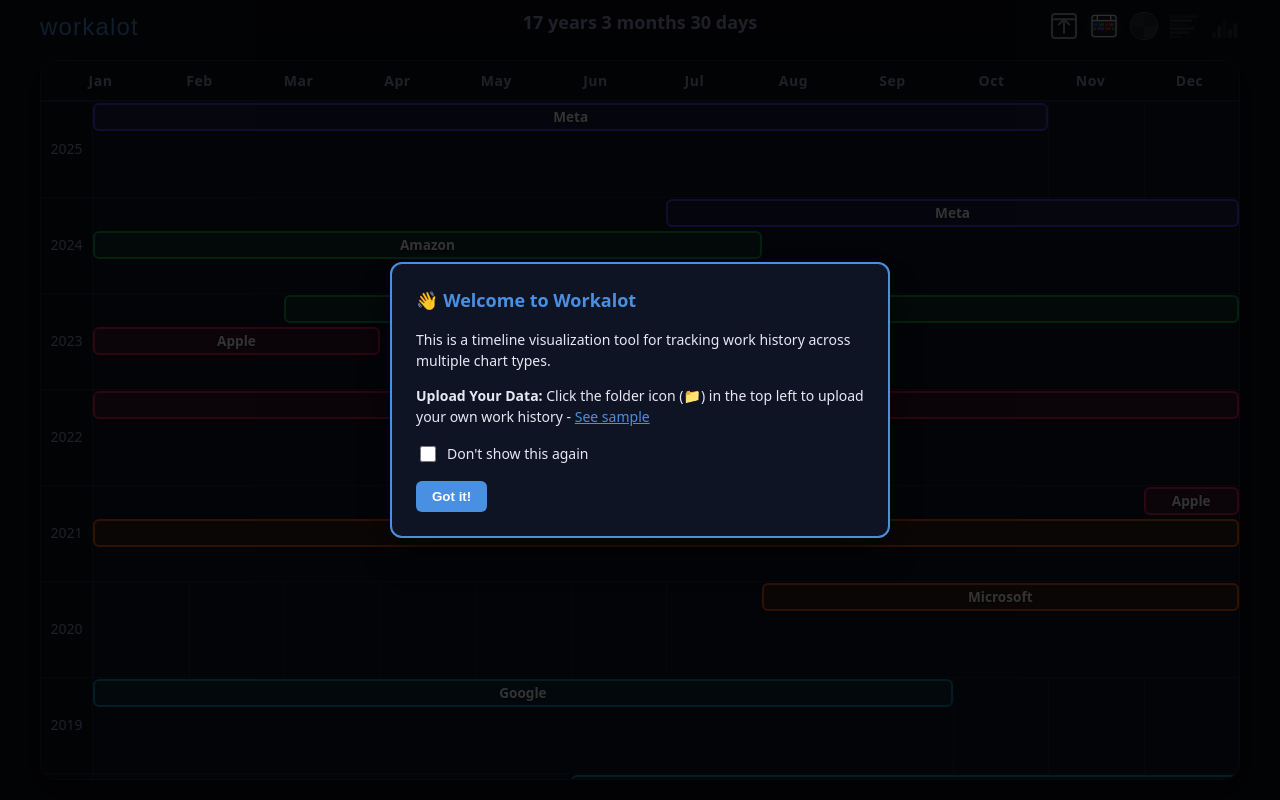
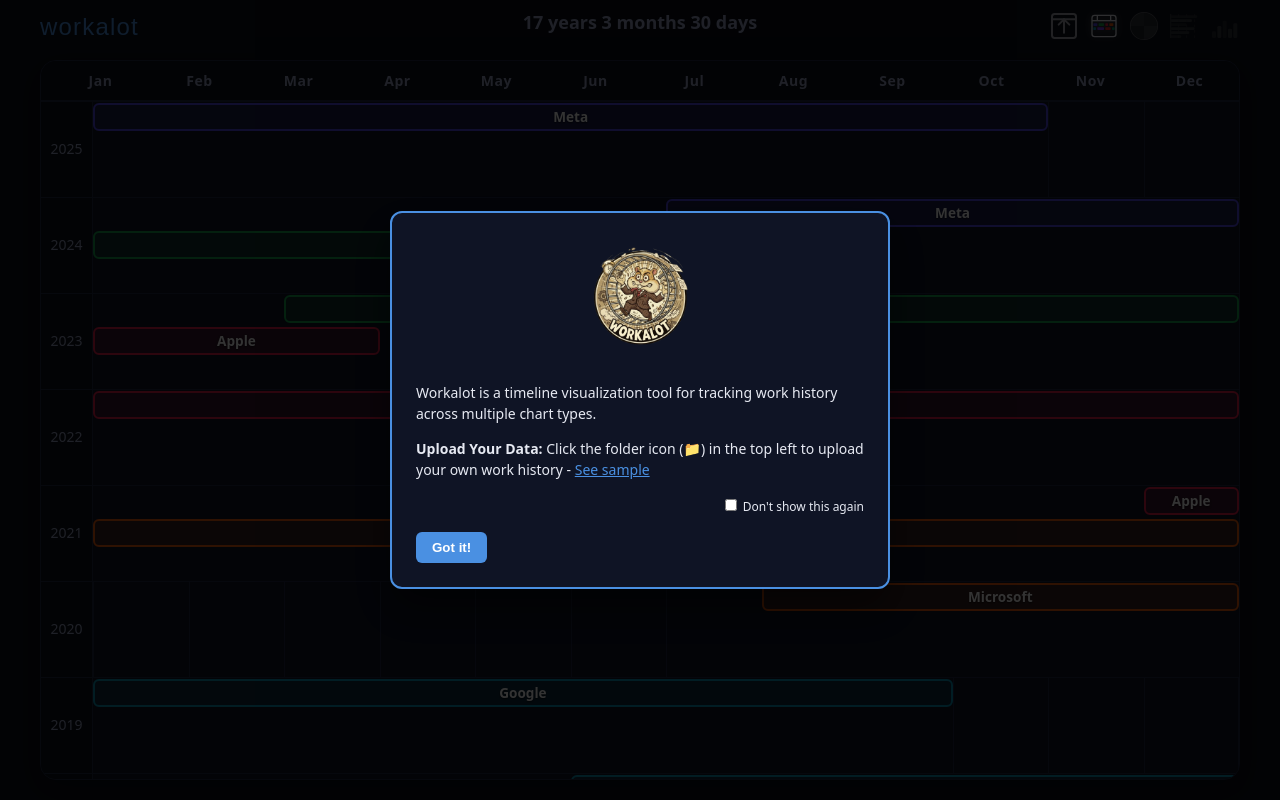
Before and after one commit to markrai/workalot, a plain HTML site: page index.html in a window 1280 px wide. Drawn offline with Linux system fonts and the light colour scheme; a web font is replaced by a local one.

Commit message:
welcome modal edits

```diff
--- a/index.html
+++ b/index.html
@@ -757,6 +757,14 @@
     overflow-y:auto;
     box-shadow:0 20px 40px rgba(0,0,0,0.5);
   }
+  .welcome-logo{
+    text-align:center;
+    margin-bottom:20px;
+  }
+  .welcome-logo img{
+    max-width:120px;
+    height:auto;
+  }
   .welcome-title{
     color:#4A90E2;
     font-size:18px;
@@ -775,16 +783,14 @@
     margin-bottom:12px;
   }
   .welcome-checkbox{
-    display:flex;
-    align-items:center;
-    gap:8px;
+    text-align:right;
     margin-bottom:16px;
-    font-size:14px;
+    font-size:12px;
     color:var(--text);
   }
   .welcome-checkbox input[type="checkbox"]{
-    width:16px;
-    height:16px;
+    width:12px;
+    height:12px;
     cursor:pointer;
   }
   .welcome-checkbox label{
@@ -930,11 +936,12 @@
   </div>
   <div class="welcome-modal" id="welcomeModal">
     <div class="welcome-content">
-      <div class="welcome-title">
-        👋 Welcome to Workalot
+      <div class="welcome-logo">
+        <img src="logo.png" alt="Workalot Logo" />
       </div>
+
       <div class="welcome-message">
-        <p>This is a timeline visualization tool for tracking work history across multiple chart types.</p>
+        <p>Workalot is a timeline visualization tool for tracking work history across multiple chart types.</p>
         <p><strong>Upload Your Data:</strong> Click the folder icon (📁) in the top left to upload your own work history - <a href="https://github.com/markrai/workalot/blob/main/history.txt" target="_blank" style="color: #4A90E2; text-decoration: underline;">See sample</a></p>
 
       </div>
```
